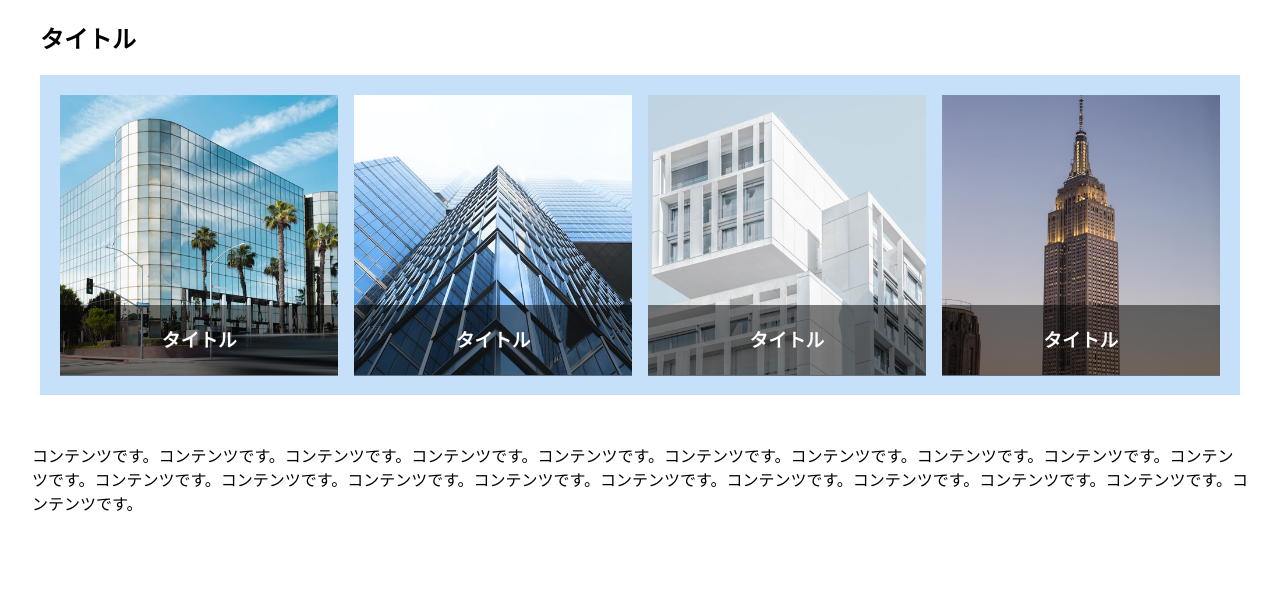
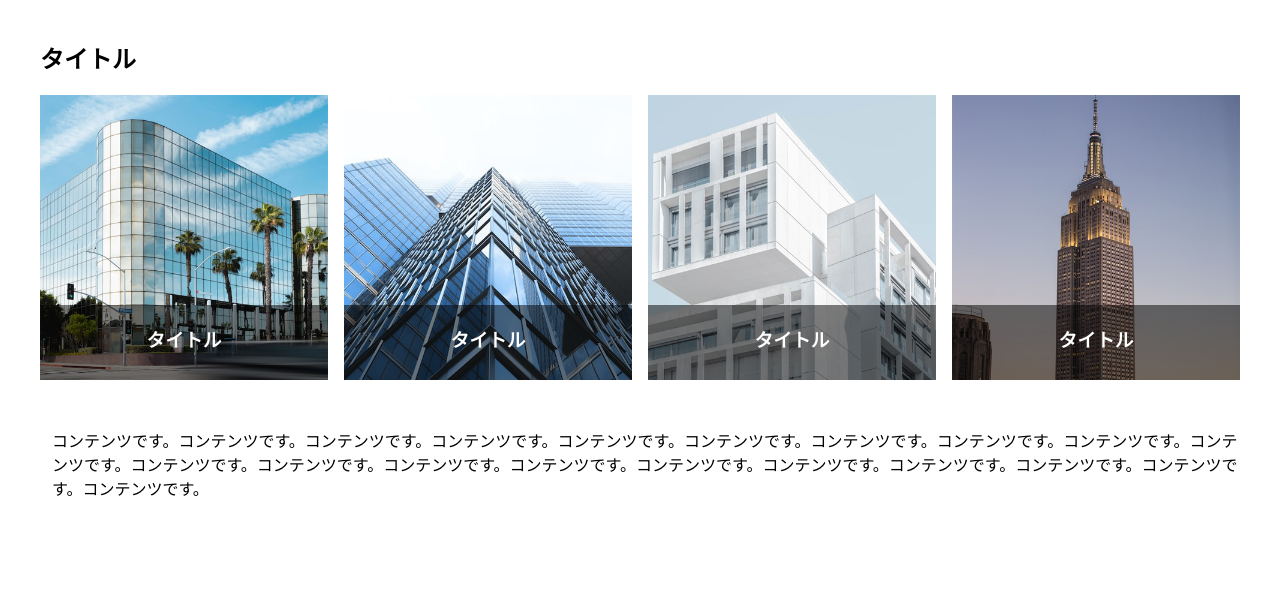
Before and after one commit to aoto-a/hover, a plain HTML site: page index.html in a window 1280 px wide. Drawn offline with Linux system fonts and the light colour scheme.

Commit message:
不要なタグを削除

```diff
--- a/index.html
+++ b/index.html
@@ -8,34 +8,22 @@
     <style>
         body {
             margin: 0;
+            padding: 20px;
             position: relative;
         }
         .top-container {
             margin: 0 auto;
             max-width: 1200px;
         }
-        .list-wrap {
-            padding: 20px;
-            background: #c7e0fa;
-        }
-        li:after {
-            content: "";
-            position: absolute;
-            top: 356px;
-            width: 278.4px;
-            height: 20px;
-            background: #c7e0fa;
-        }
+
         ul {
-            display: flex;
-            flex-direction: column;
-            gap: 1.333%;
             margin: 0;
             padding: 0;
             list-style: none;
         }
         li {
-            height: 280px;
+            margin-bottom: 20px;
+            height: 285px;
         }
         li:nth-child(1)  {
             background: url(images/img-1.jpg) no-repeat;
@@ -76,10 +64,12 @@
         }
         @media (min-width: 768px) {
             ul {
-                flex-direction: row;
+                display: flex;
+                gap: 1.333%;
             }
             ul li {
                 flex: 0 0 24%;
+                margin-bottom: 0;
             }
             /* ここからアニメーションのスタイル */
             .content-wrap {
@@ -89,6 +79,7 @@
             .content-wrap:hover{
                 padding-top: 0;
             }
+            /* ここまでアニメーションのスタイル */
         }
         .btm-container {
             position: absolute;
```
